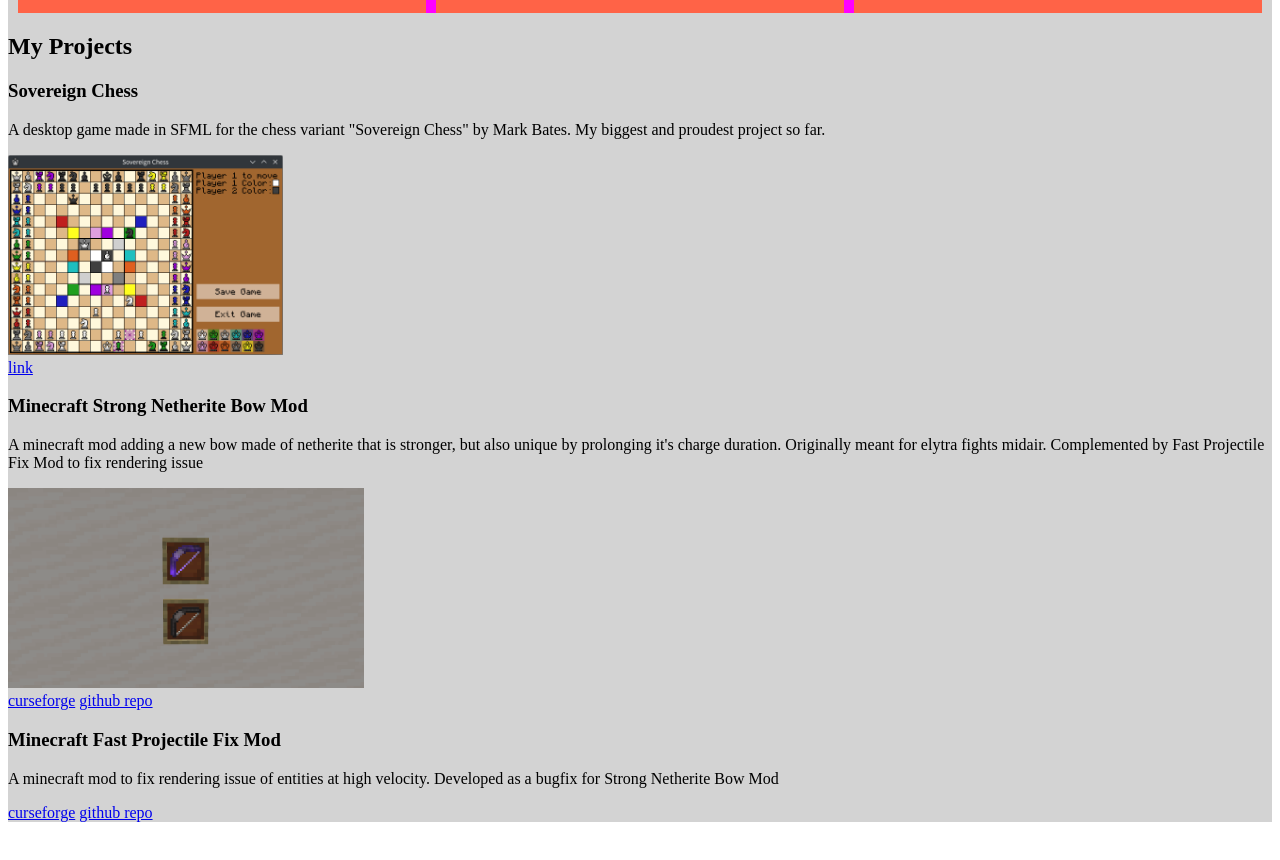
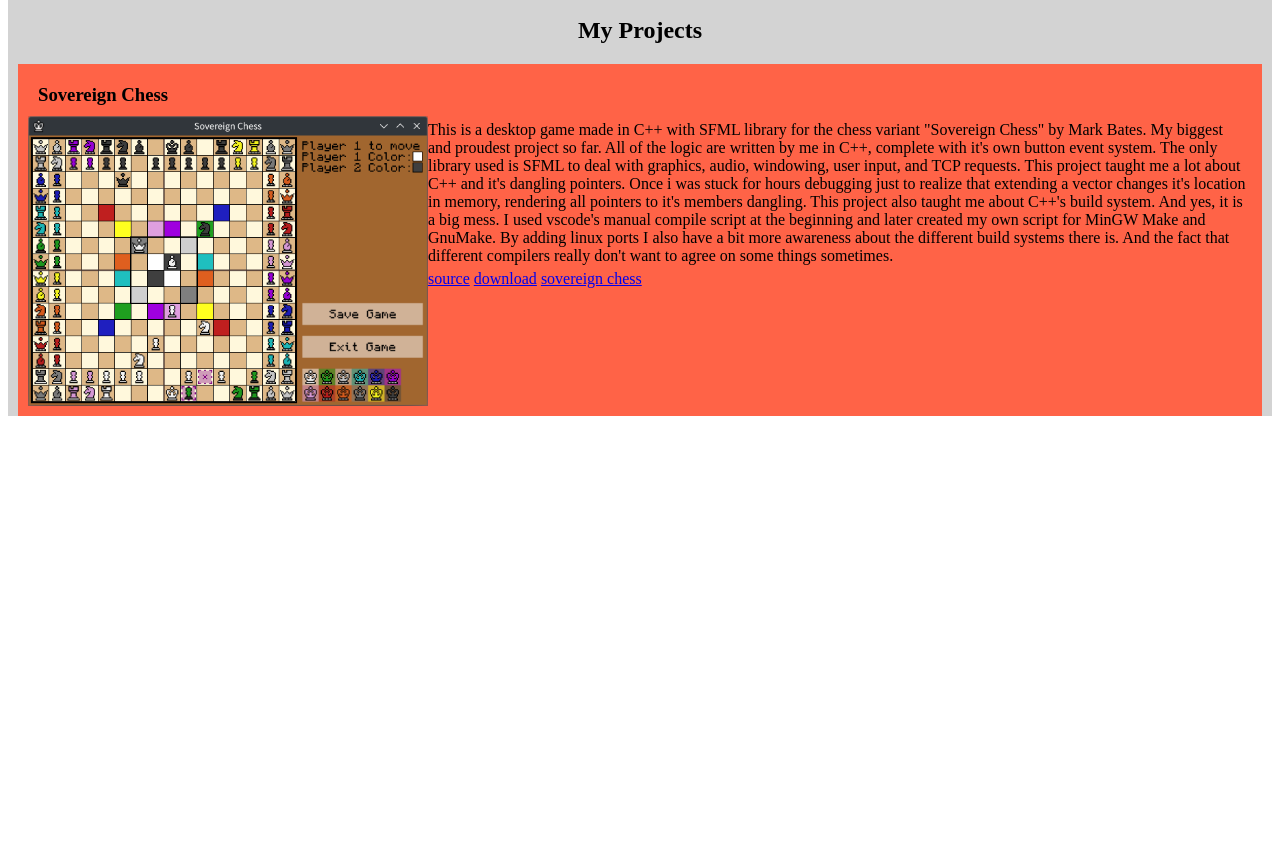
Before and after one commit to SeeStarz/SeeStarz.github.io, a plain HTML site: page index.html in a window 1280 px wide. Shown: the part 1120-1980 px from the top of the page. After the commit the page ends 1686 px from the top, so only its background shows below. Drawn offline with Linux system fonts and the light colour scheme.

Commit message:
Complete projects section

```diff
--- a/index.html
+++ b/index.html
@@ -56,7 +56,7 @@
           At first i only tinkered around with C++ and Java but didn't get far.
           After some guided sessions about python and some bunch of small tinkering porjects,
           everything starts to make sense. Though there are countless python libraries,
-          I am confident in my python fundamentals at the very least.</p>
+          I am confident in my python fundamentals.</p>
       </div>
       <div class="Box">
         <h3>Pygame</h3>
@@ -124,33 +124,75 @@
       </div>
     </section>
 
+    <h2>My Projects</h2>
     <section class="Projects">
-      <h2>My Projects</h2>
+      <div class="Box">
+        <h3>Sovereign Chess</h3>
+        <img src="asset/chess.png" height=200>
+        <p>This is a desktop game made in C++ with SFML library for the chess variant
+          "Sovereign Chess" by Mark Bates.
+          My biggest and proudest project so far.
+          All of the logic are written by me in C++, complete with
+          it's own button event system.
+          The only library used is SFML to deal with graphics,
+          audio, windowing, user input, and TCP requests.
+          This project taught me a lot about C++ and it's dangling pointers.
+          Once i was stuck for hours debugging just to realize that
+          extending a vector changes it's location in memory,
+          rendering all pointers to it's members dangling.
+          This project also taught me about C++'s build system.
+          And yes, it is a big mess.
+          I used vscode's manual compile script at the beginning and later
+          created my own script for MinGW Make and GnuMake.
+          By adding linux ports I also have a bit more awareness
+          about the different build systems there is.
+          And the fact that different compilers really don't
+          want to agree on some things sometimes.</p>
+        <a href="https://github.com/SeeStarz/SovereignChess">source</a>
+        <a href="https://github.com/SeeStarz/SovereignChess/releases">download</a>
+        <a href="https://www.infinitepigames.com/sovereign-chess">sovereign chess</a>
+      </div>
 
-      <h3>Sovereign Chess</h3>
-      <p>A desktop game made in SFML for the chess variant "Sovereign Chess" by Mark Bates. My biggest and proudest
-        project so far.</p>
-      <img src="asset/chess.png" height=200>
-      <br />
-      <a href="https://github.com/SeeStarz/SovereignChess">link</a>
+      <div class="Box">
+        <h3>Minecraft Mods</h3>
+        <img src="asset/netherite_bow.png" height=200>
+        <p>I published two minecraft mods.
+          Strong Netherite Bow Mod,
+          a minecraft mod adding a new bow made of netherite that is stronger,
+          but also unique by prolonging it's charge duration.
+          Originally meant for elytra fights midair.
+          All stats are configurable via a config file.
+          The bow mod is then complemented by Fast Projectile Fix Mod to fix rendering issue.
+          Both mods are developed for Minecraft forge version 1.16.5.
+          How the mod is created is pretty straight forward,
+          by following some youtube tutorial and mimicking some of
+          Minecraft's original code, it is possible to add a completely
+          new bow that's compatible with the original.
+          There are some areas of code that doesn't make sense why it is,
+          but that is how it works.
+          There are also some areas where it's needed to hook with
+          Minecraft's event handling system, notably the FOV change.
+          Lastly any projectile above a certain speed will render absolutely incorrect,
+          despite having a correct trajectory and destination.
+          This happened due to Minecraft clamping values between -4 and 4.
+          To fix this Fast Projectile Fix was deployed separately to override
+          these mechanics and instead send a proper double type value.
+        </p>
+        <a href="https://www.curseforge.com/minecraft/mc-mods/strong-netherite-bow">bow mod download</a>
+        <a href="https://github.com/SeeStarz/NetheriteBowMod">bow mod source</a>
+        <br />
+        <a href="https://www.curesforge.com/minecraft/mc-mods/fast-projectile-fix">fix mod download</a>
+        <a href="https://github.com/SeeStarz/FastProjectileFix">fix mod source</a>
+      </div>
 
-      <h3>Minecraft Strong Netherite Bow Mod</h3>
-      <p>A minecraft mod adding a new bow made of netherite that is stronger, but also unique by prolonging it's charge
-        duration. Originally meant for elytra fights midair. Complemented by Fast Projectile Fix Mod to fix rendering
-        issue
-      </p>
-      <img src="asset/netherite_bow.png" height=200>
-      <br />
-      <a href="https://www.curseforge.com/minecraft/mc-mods/strong-netherite-bow">curseforge</a>
-      <a href="https://github.com/SeeStarz/NetheriteBowMod">github repo</a>
-
-      <h3>Minecraft Fast Projectile Fix Mod</h3>
-      <p>A minecraft mod to fix rendering issue of entities at high velocity. Developed as a bugfix for Strong
-        Netherite
-        Bow
-        Mod</p>
-      <a href="https://www.curesforge.com/minecraft/mc-mods/fast-projectile-fix">curseforge</a>
-      <a href="https://github.com/SeeStarz/FastProjectileFix">github repo</a>
+      <div class="Box">
+        <h3>This Website</h3>
+        <img src="asset/web.png" height=200>
+        <p>I initially made a rough sketch of this website as an optional
+          campus assignment. Built on top of pure html and css, and soon js,
+          this website will be the entry point for all of my projects.</p>
+        <a href="https://seestarz.github.io">here</a>
+      </div>
     </section>
   </div>
 
--- a/style.css
+++ b/style.css
@@ -10,18 +10,8 @@ div.body {
 
 .About {
   display: flex;
+  flex-wrap: wrap;
   justify-content: center;
-  /*animation: anjay 100ms infinite;*/
-}
-
-@keyframes anjay {
-  0% {
-    transform: rotate(0);
-  }
-
-  100% {
-    transform: rotate(360deg);
-  }
 }
 
 .left {
@@ -51,6 +41,7 @@ div.body {
 .right {
   padding: 10px 10px;
   background-color: pink;
+  flex-shrink: 4;
 }
 
 .right .top {
@@ -68,9 +59,14 @@ div.body {
 .right span {
   position: relative;
   top: 13px;
-  /*vertical-align: middle;*/
   background-color: cyan;
   font-size: 50px;
+}
+
+#arch {
+  vertical-align: middle;
+  object-fit: cover;
+  background-color: lime;
 }
 
 .Skills {
@@ -81,19 +77,47 @@ div.body {
   margin: 10px;
 }
 
+.Skills>.Box {
+  width: 300px;
+  padding: 16px;
+}
+
 .Box {
-  width: 300px;
-  padding: 10px;
   flex-grow: 1;
   background-color: tomato;
 }
 
-#arch {
-  vertical-align: middle;
-  /*width: var(--image-size);*/
-  /*height: calc(var(--image-size) * 0.3);*/
-  object-fit: cover;
-  background-color: lime;
+.Box>p {
+  margin: 5px;
+}
+
+h2 {
+  text-align: center;
+}
+
+.Box>h3 {
+  margin: 0px;
+  padding: 10px;
+}
+
+.Projects {
+  display: grid;
+  grid-template-columns: repeat(3, 100%);
+  background-color: magenta;
+  gap: 30px;
+  margin: 10px;
+  overflow: scroll;
+}
+
+.Projects>.Box {
+  grid-column: span 1;
+  padding: 10px;
+}
+
+.Projects img {
+  width: 400px;
+  height: auto;
+  float: left;
 }
 
 footer {
```
Also changed, not shown: asset/web.png (added).
